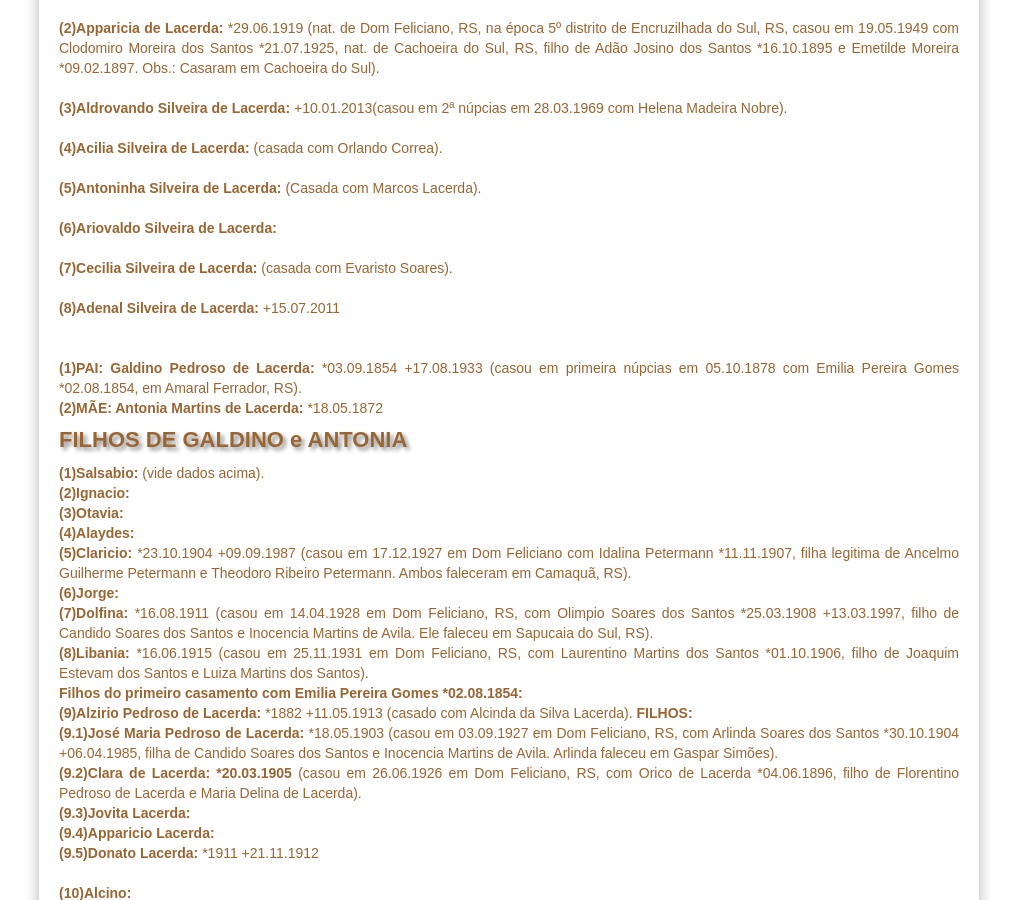
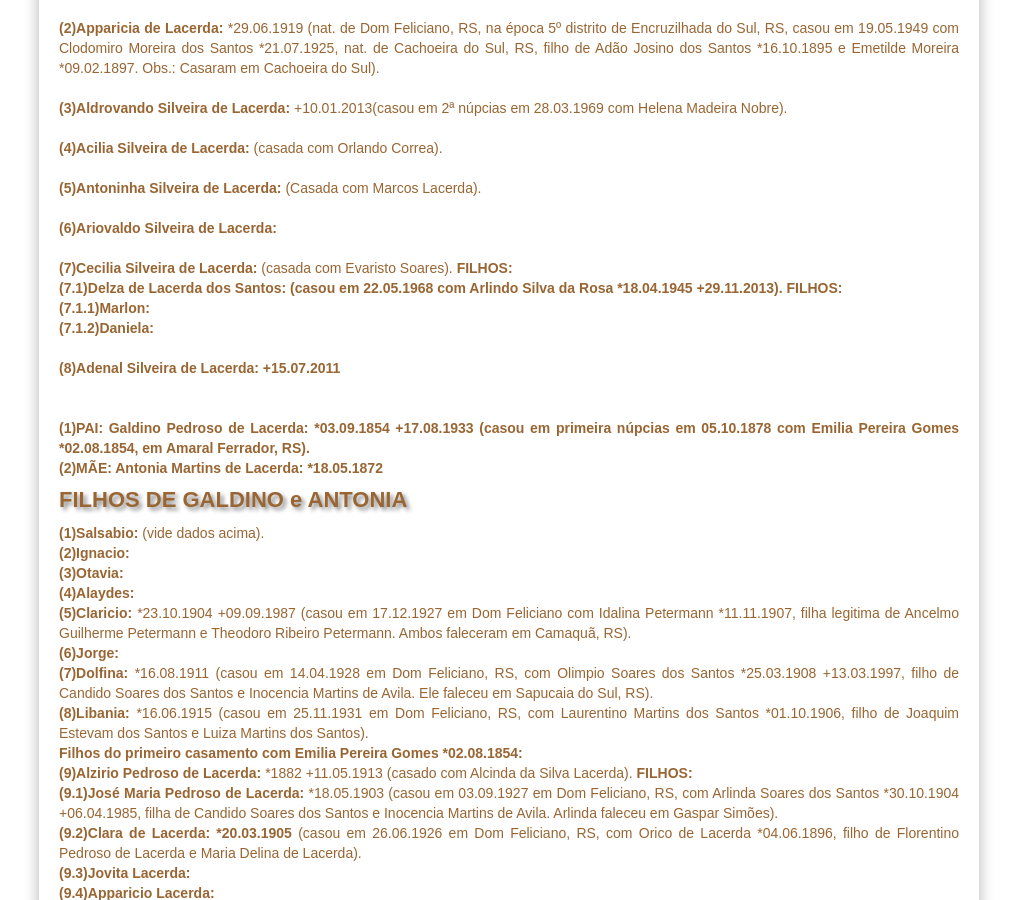
Before and after one commit to claudiovargas1955/claudiovargas1955.github.io, a Jekyll site: the page built from _pages/familia-lacerda-salsabio.html, in a window 1280 px wide and 900 px high, scrolled down 576 px. Shown: the whole window, without its empty margins (131-1148 px from the left). Built offline with Jekyll 4.4.1, drawn with Linux system fonts in a browser that asks for light colours; some web fonts are replaced.

Commit message:
Update familia-lacerda-salsabio.html

```diff
--- a/_pages/familia-lacerda-salsabio.html
+++ b/_pages/familia-lacerda-salsabio.html
@@ -107,8 +107,11 @@ dos Santos *21.07.1925, nat. de Cachoeira do Sul, RS, filho de Adão Josino dos
 <b>(3)Aldrovando Silveira de Lacerda: </b>+10.01.2013(casou em 2ª núpcias em 28.03.1969 com Helena Madeira Nobre).<br> <br>
 <b>(4)Acilia Silveira de Lacerda: </b>(casada com Orlando Correa).<br><br>
 <b>(5)Antoninha Silveira de Lacerda: </b>(Casada com Marcos Lacerda).<br> <br>
-<b>(6)Ariovaldo Silveira de Lacerda: </b><br><br>
-<b>(7)Cecilia Silveira de Lacerda: </b>(casada com Evaristo Soares).<br> <br>
+<b>(6)Ariovaldo Silveira de Lacerda: </b>  <br><br>
+<b>(7)Cecilia Silveira de Lacerda: </b>(casada com Evaristo Soares). <b>FILHOS:<br>
+  <b>(7.1)Delza de Lacerda dos Santos: </b>(casou em 22.05.1968 com Arlindo Silva da Rosa *18.04.1945 +29.11.2013). <b>FILHOS: </b><br>
+        <b>(7.1.1)Marlon: </b><br>
+        <b>(7.1.2)Daniela: </b><br><br>
 <b>(8)Adenal Silveira de Lacerda: </b>+15.07.2011<br><br><br>
 
 <b>(1)PAI: Galdino Pedroso de Lacerda: </b>*03.09.1854 +17.08.1933 (casou em primeira núpcias em 05.10.1878 com Emilia Pereira Gomes *02.08.1854, em Amaral Ferrador, RS).
```
